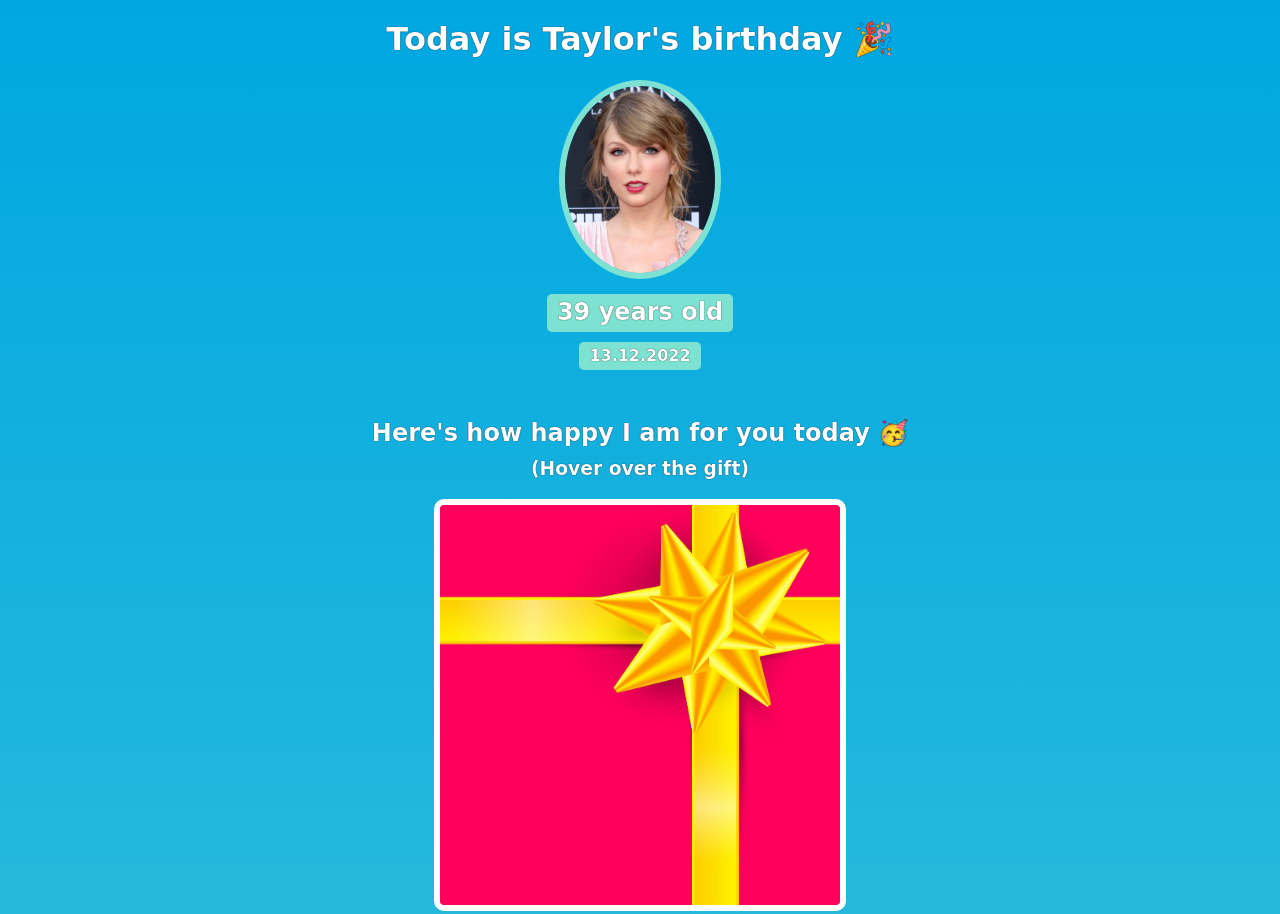
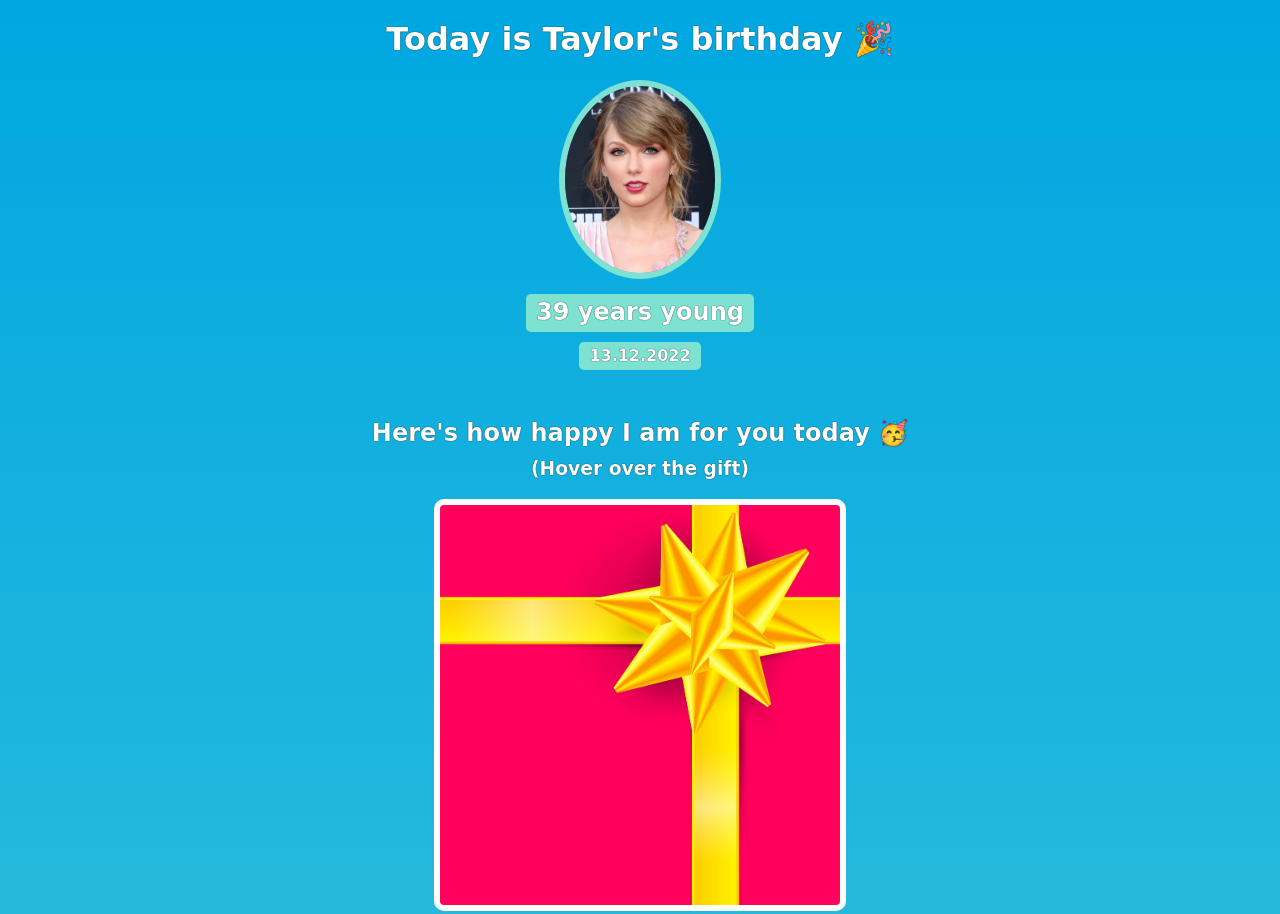
Before and after one commit to mszanon/birthday-gift-site, a website built with Vite: page index.html in a window 1280 px wide. Shown: the top 914 px of the page. Built offline with nearby package versions, Linux system fonts and the light colour scheme; a web font is replaced by a local one.

Commit message:
from old to young

```diff
--- a/index.html
+++ b/index.html
@@ -9,7 +9,7 @@
         <div id="header">
             <h1>Today is Taylor's birthday 🎉</h1>
             <img id="bff-img" src="images/taylor-swift-medium.jpg">
-            <h2 id="bday-age">39 years old</h2>
+            <h2 id="bday-age">39 years young</h2>
             <h4 id="bday-date">13.12.2022</h4>
         </div>
 
```
Also changed, not shown: 1 other file.
